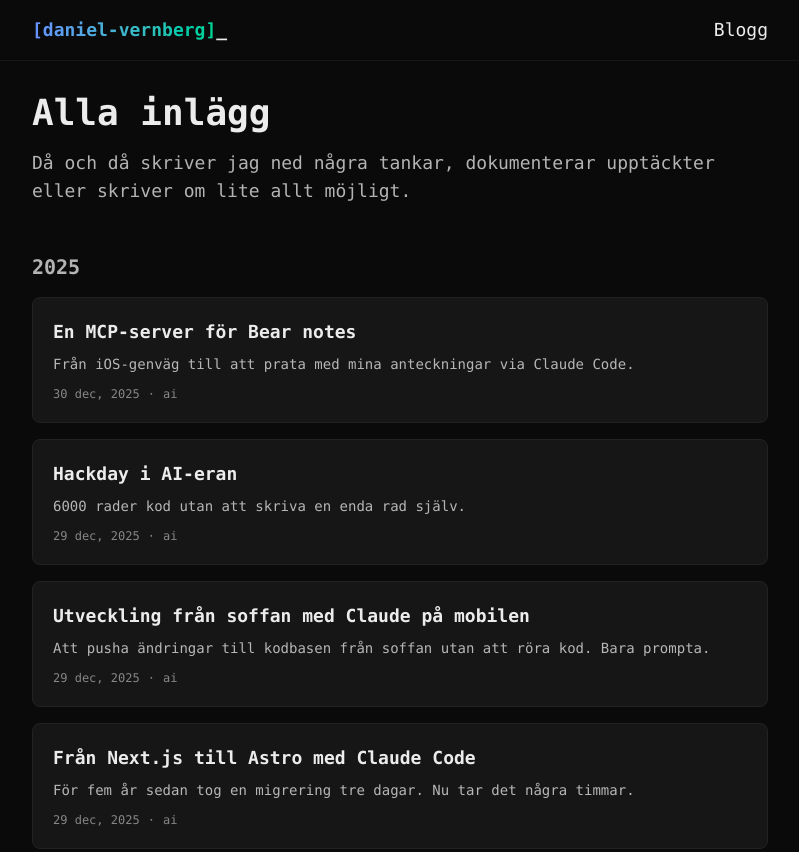
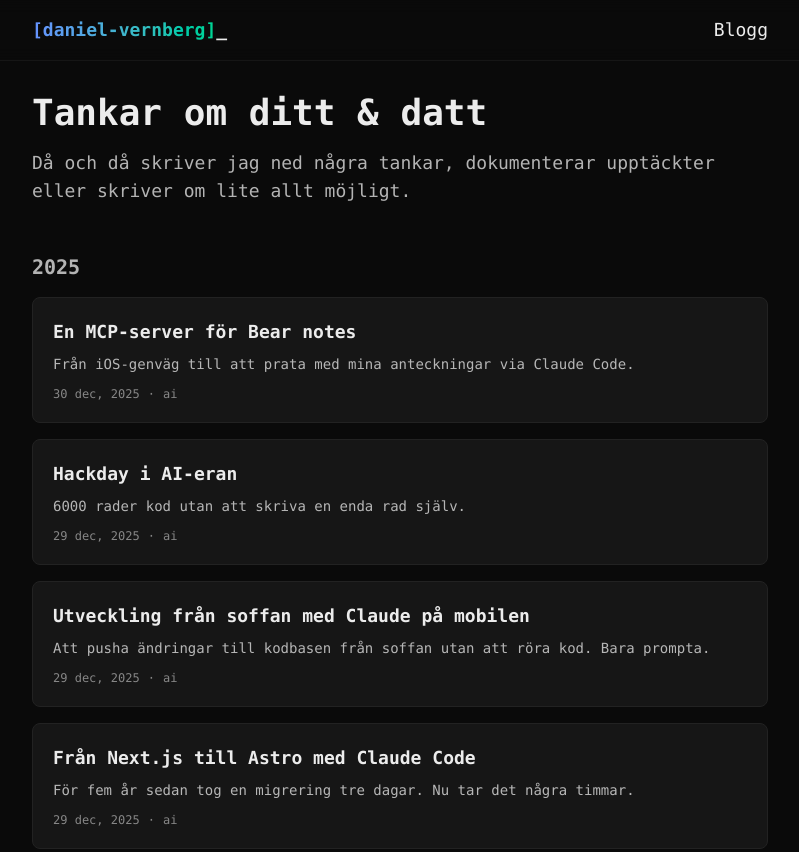
Before and after one commit to danielv14/personal-portfolio, an Astro site: page /blogg in a window 1280 px wide. Shown: the top 852 px of the page, without its empty margins (240-1039 px from the left). Built offline with nearby package versions, Linux system fonts and the light colour scheme; Astro itself is replaced by a stand-in of ours.

Commit message:
Ändra blogg-rubrik till "Tankar, ditt & datt" (#147)

```diff
--- a/src/pages/blogg/index.astro
+++ b/src/pages/blogg/index.astro
@@ -22,7 +22,7 @@ const years = Object.keys(postsByYear).map(Number).sort((a, b) => b - a);
 
 <BaseLayout title="Blogg" description="Tankar om webbutveckling, TypeScript, React och mer.">
   <header class="mb-12">
-    <h1 class="text-3xl md:text-4xl font-bold">Alla inlägg</h1>
+    <h1 class="text-3xl md:text-4xl font-bold">Tankar om ditt & datt</h1>
     <p class="text-lg text-text-muted mt-4">Då och då skriver jag ned några tankar, dokumenterar upptäckter eller skriver om lite allt möjligt.</p>
   </header>
   {years.map((year) => (
```
